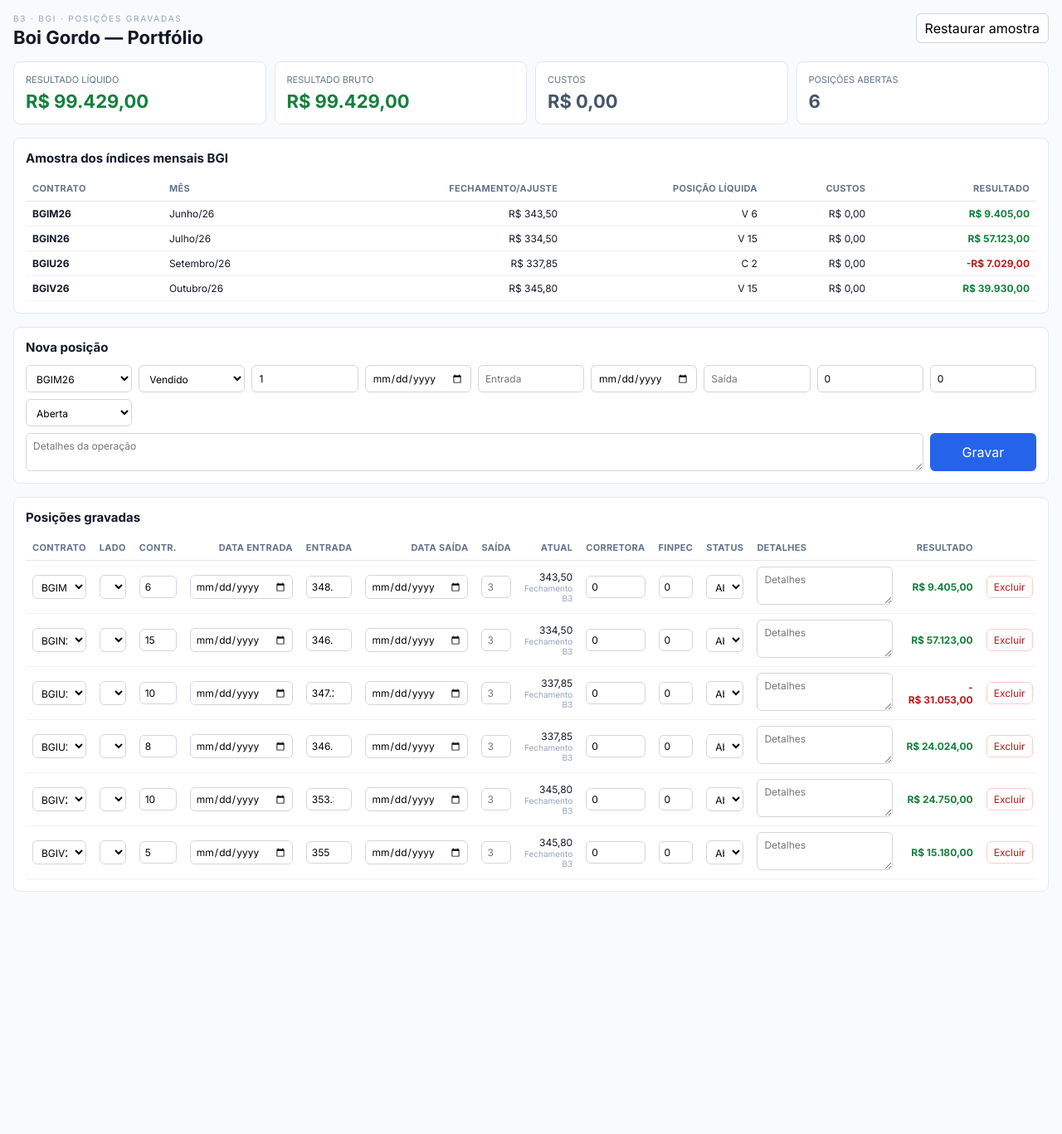
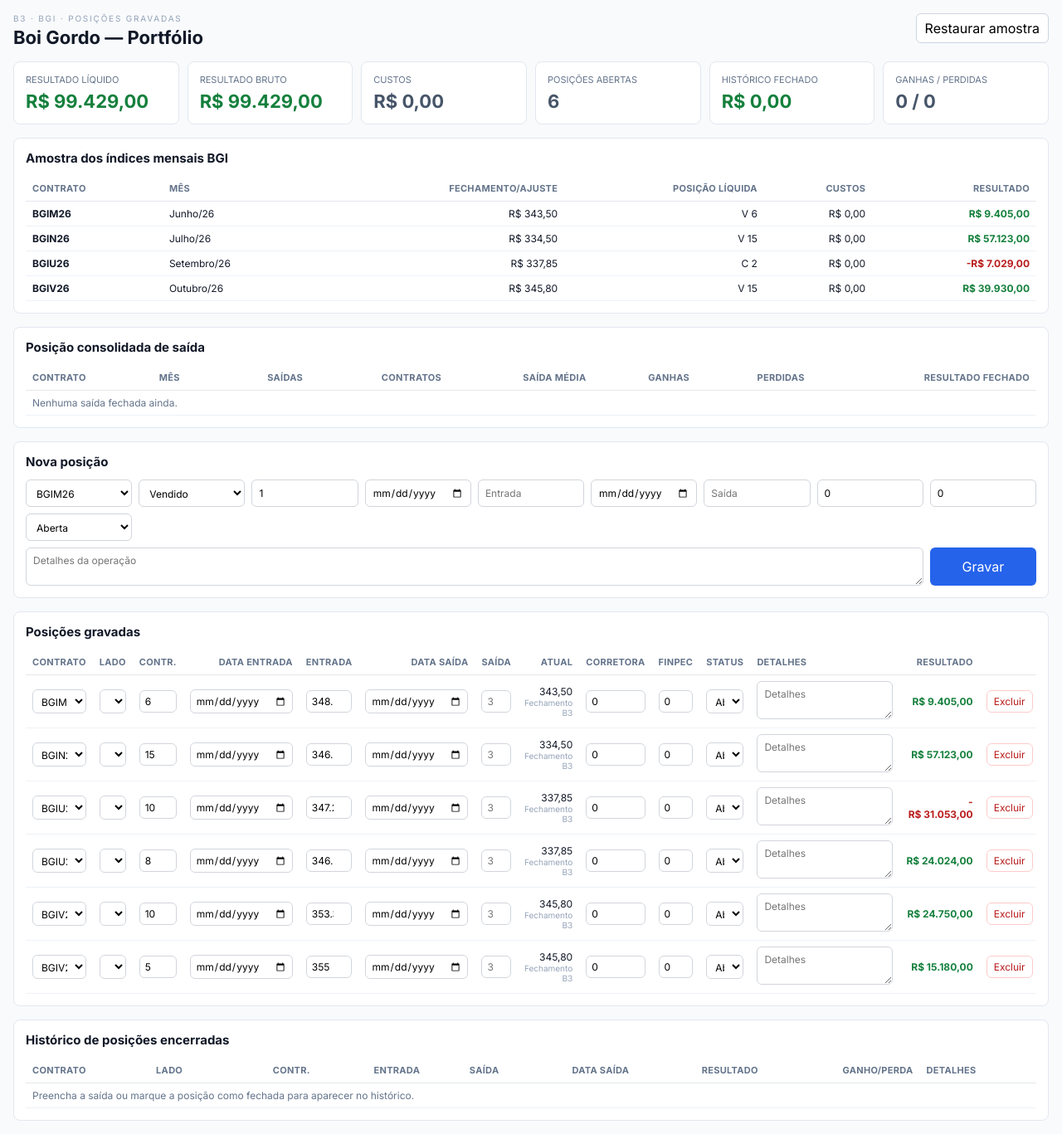
Before and after one commit to pablofaraujo/boi-gordo-portfolio, a React (Create React App) app: page / in a window 1280 px wide. Shown: the whole page at 83% size. Before the commit the page ends 1091 px from the top, so only its background shows below. Built offline with nearby package versions, Linux system fonts and the light colour scheme.

Commit message:
Add exit history and consolidation

```diff
--- a/src/App.jsx
+++ b/src/App.jsx
@@ -64,7 +64,18 @@ function resultForPosition(position, prices) {
 }
 
 function normalizePosition(position) {
-  return { dataEntrada: "", dataSaida: "", detalhes: "", ...position };
+  const hasExit = position.saida !== "" && position.saida !== null && position.saida !== undefined;
+  return { dataEntrada: "", dataSaida: "", detalhes: "", ...position, status: position.status || (hasExit ? "Fechada" : "Aberta") };
+}
+
+function isClosed(position) {
+  return position.status === "Fechada" || (position.saida !== "" && position.saida !== null && position.saida !== undefined);
+}
+
+function outcomeLabel(value) {
+  if (value > 0) return "Ganho";
+  if (value < 0) return "Perda";
+  return "Zero";
 }
 
 function loadStoredPositions() {
@@ -91,10 +102,15 @@ export default function Dashboard() {
   const totalNet = enriched.reduce((sum, position) => sum + position.net, 0);
   const totalGross = enriched.reduce((sum, position) => sum + position.gross, 0);
   const totalCosts = enriched.reduce((sum, position) => sum + position.costs, 0);
-  const openCount = enriched.filter((position) => position.status === "Aberta").length;
+  const openPositions = enriched.filter((position) => !isClosed(position));
+  const closedPositions = enriched.filter(isClosed);
+  const openCount = openPositions.length;
+  const closedNet = closedPositions.reduce((sum, position) => sum + position.net, 0);
+  const wonCount = closedPositions.filter((position) => position.net > 0).length;
+  const lostCount = closedPositions.filter((position) => position.net < 0).length;
 
   const grouped = BGI_INDICES.map((index) => {
-    const rows = enriched.filter((position) => position.contrato === index.contrato);
+    const rows = openPositions.filter((position) => position.contrato === index.contrato);
     return {
       ...index,
       contratos: rows.reduce((sum, position) => sum + (position.lado === "Vendido" ? -toNumber(position.contratos) : toNumber(position.contratos)), 0),
@@ -102,6 +118,21 @@ export default function Dashboard() {
       custos: rows.reduce((sum, position) => sum + position.costs, 0),
     };
   });
+
+  const exitConsolidated = BGI_INDICES.map((index) => {
+    const rows = closedPositions.filter((position) => position.contrato === index.contrato);
+    const contracts = rows.reduce((sum, position) => sum + toNumber(position.contratos), 0);
+    const weightedExit = rows.reduce((sum, position) => sum + toNumber(position.saida) * toNumber(position.contratos), 0);
+    return {
+      ...index,
+      count: rows.length,
+      contracts,
+      avgExit: contracts ? weightedExit / contracts : 0,
+      net: rows.reduce((sum, position) => sum + position.net, 0),
+      wins: rows.filter((position) => position.net > 0).length,
+      losses: rows.filter((position) => position.net < 0).length,
+    };
+  }).filter((row) => row.count);
 
   function updateDraft(field, value) {
     const selected = field === "contrato" ? BGI_INDICES.find((item) => item.contrato === value) : null;
@@ -118,7 +149,10 @@ export default function Dashboard() {
     setPositions((current) => current.map((position) => {
       if (position.id !== id) return position;
       const selected = field === "contrato" ? BGI_INDICES.find((item) => item.contrato === value) : null;
-      return { ...normalizePosition(position), [field]: value, ...(selected ? { mes: selected.mes } : {}) };
+      const updated = { ...normalizePosition(position), [field]: value, ...(selected ? { mes: selected.mes } : {}) };
+      if (field === "saida" && value !== "") updated.status = "Fechada";
+      if (field === "status" && value === "Aberta") updated.dataSaida = "";
+      return updated;
     }));
   }
 
@@ -160,6 +194,8 @@ export default function Dashboard() {
             ["Resultado bruto", fmtCurrency(totalGross), pnlColor(totalGross)],
             ["Custos", fmtCurrency(totalCosts), "#475569"],
             ["Posições abertas", `${openCount}`, "#475569"],
+            ["Histórico fechado", fmtCurrency(closedNet), pnlColor(closedNet)],
+            ["Ganhas / Perdidas", `${wonCount} / ${lostCount}`, "#475569"],
           ].map(([label, value, color]) => (
             <div key={label} style={{ background: "#fff", border: "1px solid #e2e8f0", borderRadius: 8, padding: 14 }}>
               <div style={{ fontSize: 11, color: "#64748b", textTransform: "uppercase", marginBottom: 6 }}>{label}</div>
@@ -184,6 +220,31 @@ export default function Dashboard() {
                     <td style={{ color: pnlColor(row.resultado), fontWeight: 700 }}>{fmtCurrency(row.resultado)}</td>
                   </tr>
                 ))}
+              </tbody>
+            </table>
+          </div>
+        </section>
+
+        <section style={{ background: "#fff", border: "1px solid #e2e8f0", borderRadius: 8, padding: 14, marginBottom: 16 }}>
+          <h2 style={{ fontSize: 15, margin: "0 0 12px" }}>Posição consolidada de saída</h2>
+          <div style={{ overflowX: "auto" }}>
+            <table>
+              <thead><tr><th className="L">Contrato</th><th className="L">Mês</th><th>Saídas</th><th>Contratos</th><th>Saída média</th><th>Ganhas</th><th>Perdidas</th><th>Resultado fechado</th></tr></thead>
+              <tbody>
+                {exitConsolidated.length ? exitConsolidated.map((row) => (
+                  <tr key={row.contrato}>
+                    <td className="L" style={{ fontWeight: 700 }}>{row.contrato}</td>
+                    <td className="L">{row.mes}</td>
+                    <td>{row.count}</td>
+                    <td>{row.contracts}</td>
+                    <td>R$ {fmtPrice(row.avgExit)}</td>
+                    <td>{row.wins}</td>
+                    <td>{row.losses}</td>
+                    <td style={{ color: pnlColor(row.net), fontWeight: 700 }}>{fmtCurrency(row.net)}</td>
+                  </tr>
+                )) : (
+                  <tr><td className="L" colSpan="8" style={{ color: "#64748b" }}>Nenhuma saída fechada ainda.</td></tr>
+                )}
               </tbody>
             </table>
           </div>
@@ -235,6 +296,32 @@ export default function Dashboard() {
             </table>
           </div>
         </section>
+
+        <section style={{ background: "#fff", border: "1px solid #e2e8f0", borderRadius: 8, padding: 14, marginTop: 16 }}>
+          <h2 style={{ fontSize: 15, margin: "0 0 12px" }}>Histórico de posições encerradas</h2>
+          <div style={{ overflowX: "auto" }}>
+            <table>
+              <thead><tr><th className="L">Contrato</th><th className="L">Lado</th><th>Contr.</th><th>Entrada</th><th>Saída</th><th>Data saída</th><th>Resultado</th><th>Ganho/Perda</th><th className="L">Detalhes</th></tr></thead>
+              <tbody>
+                {closedPositions.length ? closedPositions.map((position) => (
+                  <tr key={`history-${position.id}`}>
+                    <td className="L" style={{ fontWeight: 700 }}>{position.contrato}</td>
+                    <td className="L">{position.lado}</td>
+                    <td>{position.contratos}</td>
+                    <td>R$ {fmtPrice(position.entrada)}</td>
+                    <td>R$ {fmtPrice(position.saida)}</td>
+                    <td>{position.dataSaida || "-"}</td>
+                    <td style={{ color: pnlColor(position.net), fontWeight: 700 }}>{fmtCurrency(position.net)}</td>
+                    <td style={{ color: pnlColor(position.net), fontWeight: 700 }}>{outcomeLabel(position.net)}</td>
+                    <td className="L">{position.detalhes || "-"}</td>
+                  </tr>
+                )) : (
+                  <tr><td className="L" colSpan="9" style={{ color: "#64748b" }}>Preencha a saída ou marque a posição como fechada para aparecer no histórico.</td></tr>
+                )}
+              </tbody>
+            </table>
+          </div>
+        </section>
       </div>
     </div>
   );
```
